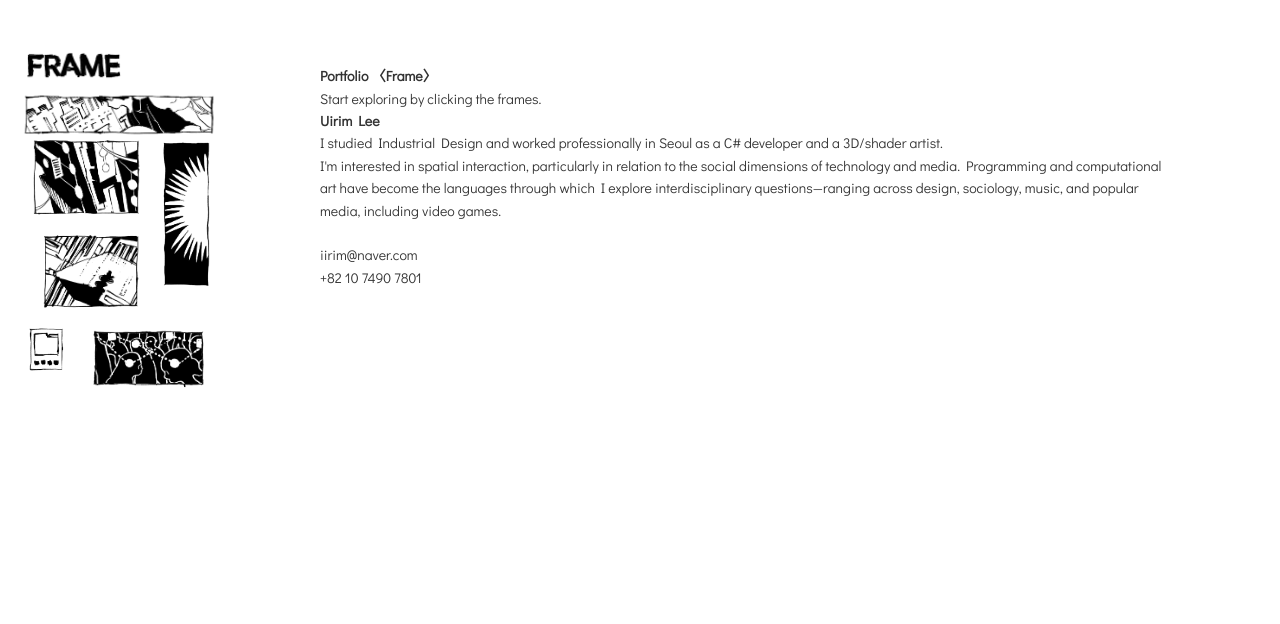
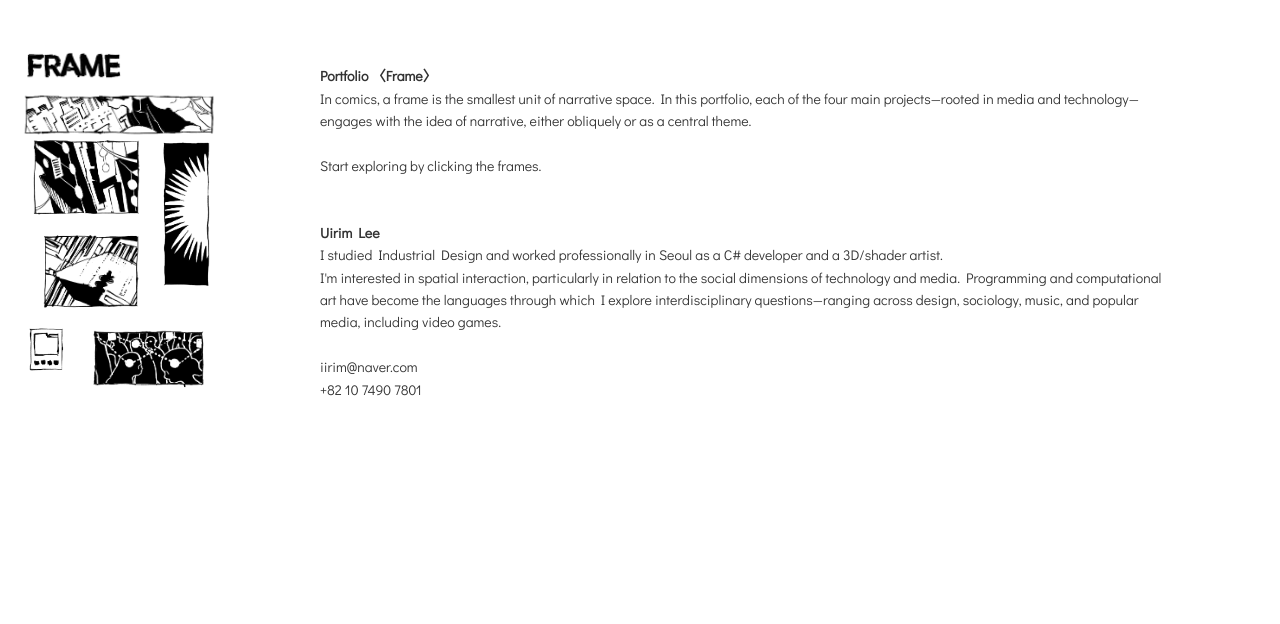
Before and after one commit to miriueel/miriueel.github.io, a plain HTML site: page index.html in a window 1280 px wide. Drawn offline with Linux system fonts and the light colour scheme.

Commit message:
index update

```diff
--- a/index.html
+++ b/index.html
@@ -55,8 +55,9 @@
     <img src="images/pf-1.png" width="200px">
 </div> -->
 <p class="aboutp">
-  <b>Portfolio 〈Frame〉</b>
-  <br> Start exploring by clicking the frames. <br>
+  <b>Portfolio 〈Frame〉</b><br>
+  In comics, a frame is the smallest unit of narrative space. In this portfolio, each of the four main projects—rooted in media and technology—engages with the idea of narrative, either obliquely or as a central theme.<br>
+  <br> Start exploring by clicking the frames. <br><br><br>
 <b>Uirim Lee</b><br>I studied Industrial Design and worked professionally in Seoul as a C# developer and a 3D/shader artist.<br>I'm interested in spatial interaction, particularly in relation to the social dimensions of technology and media. Programming and computational art have become the languages through which I explore interdisciplinary questions—ranging across design, sociology, music, and popular media, including video games.
 <br><br>iirim@naver.com<br>+82 10 7490 7801
 
```
